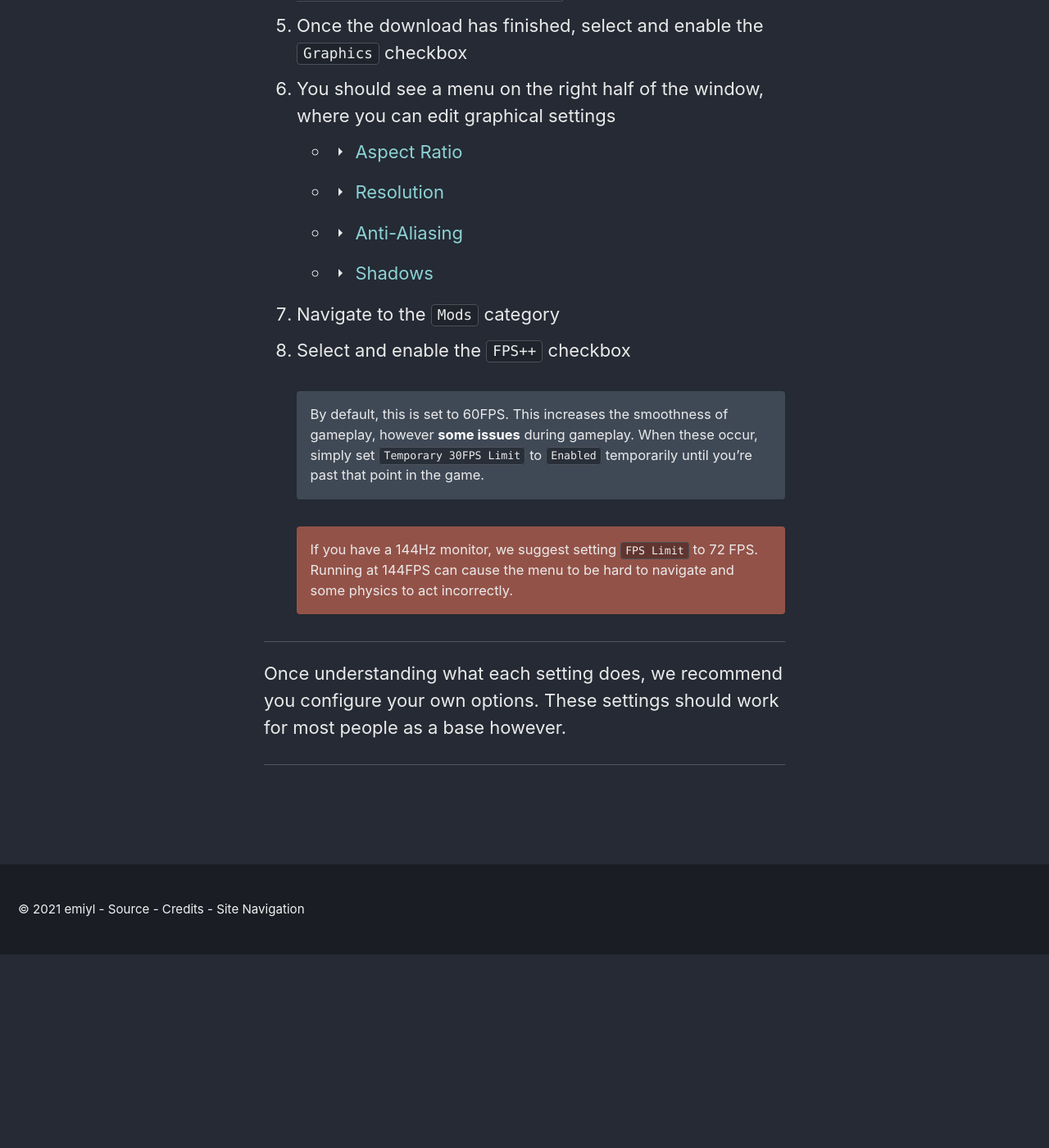
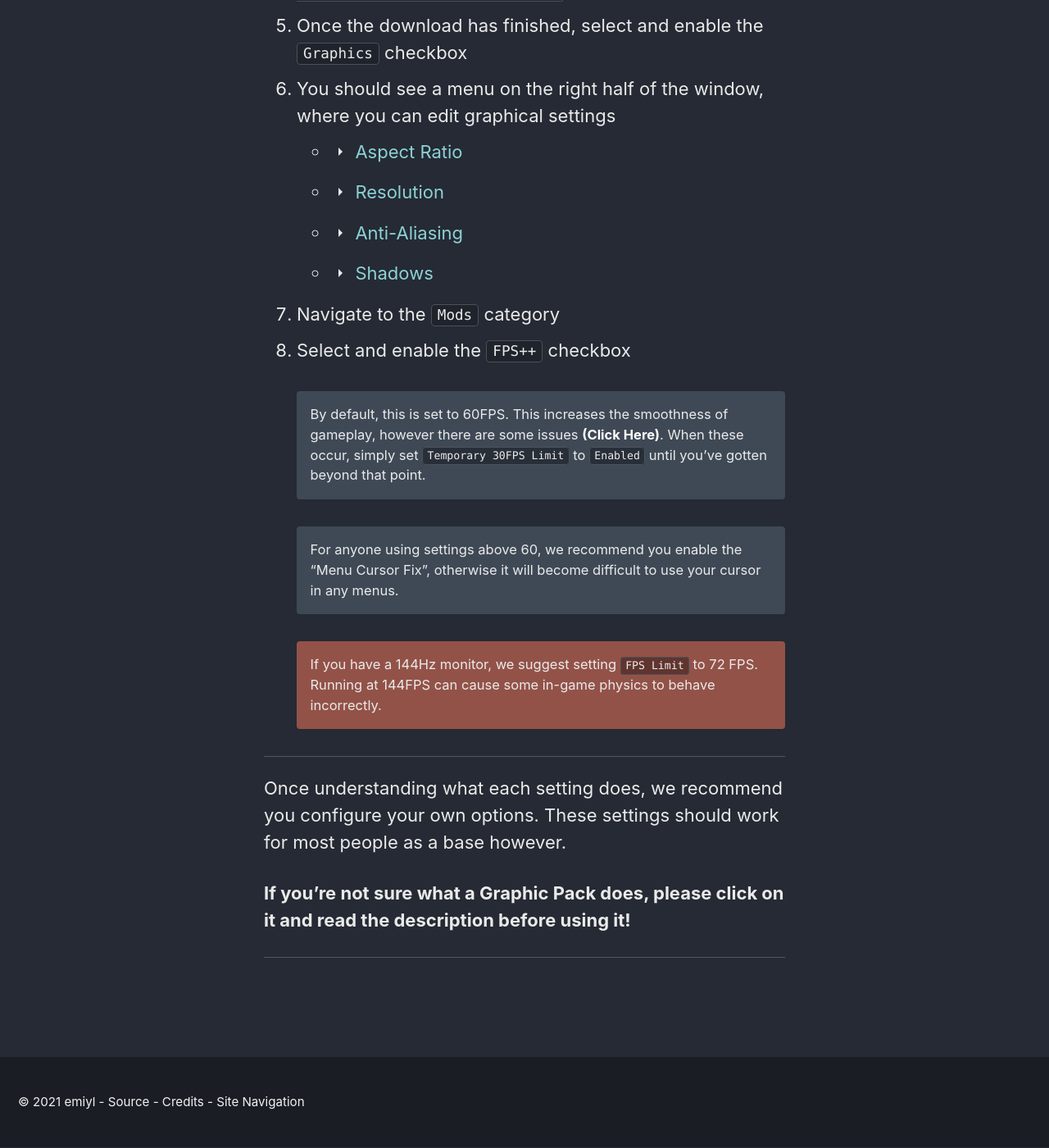
Before and after one commit to cfw-guide/cemu.cfw.guide, a Jekyll site: the page built from _pages/en_US/optimizing-botw.md, in a window 1280 px wide and 1400 px high, scrolled down 2513 px. Shown: the whole window at 82% size. Built offline with Jekyll 4.4.1, drawn with Linux system fonts in a browser that asks for light colours; before the commit the page ends 3678 px from its top, so only the background shows below that; some of the changed text lies outside the part shown.

Commit message:
Further page tweaks / fixes.

```diff
--- a/_pages/en_US/optimizing-botw.md
+++ b/_pages/en_US/optimizing-botw.md
@@ -26,7 +26,7 @@ Under your display name, it should say `Display #: Connected to [GPU]`. It shoul
 ![]({{ "/assets/images/get_gpu.png" | absolute_url }})
 {: .notice--info}
 
-## Graphics Packs
+## Graphic Packs
 
 Please make sure to the read the descriptions and presets for each graphic pack that you consider using.
 {: .notice--danger}
@@ -43,7 +43,7 @@ Please make sure to the read the descriptions and presets for each graphic pack
       <div class="collapsible-content-1">
         <div class="content-inner notice--info">
           <div style="padding:.5em;">
-            <p>Breath of the Wild runs on a 16:9 aspect ratio on the Wii U. If you have a monitor that isn't 16:9, you may change the aspect ratio to match it in Cemu. Please be aware that UI elements can stretch to fit the screen, which requires modifications to fix.</p>
+            <p>Breath of the Wild runs on a 16:9 aspect ratio on the Wii U. If you have a monitor that isn't 16:9, you may change the aspect ratio to match it in Cemu. Please be aware that UI elements will stretch on wide screens and cannot be fixed at this time.</p>
           </div>
         </div>
       </div>
@@ -54,7 +54,6 @@ Please make sure to the read the descriptions and presets for each graphic pack
         <div class="content-inner notice--info">
         <div style="padding:.5em;">
           <p>If you have a more powerful GPU, you may be able to change the resolution to a higher value, e.g. 1080p or 1440p.</p>
-          <p>If you have a weaker GPU, you may want to leave this box unchecked or consider changing it to a lower value to increase performance.</p>
           <p>Run the game with different resolutions to see which works best for you.</p>
         </div>
       </div>
@@ -90,12 +89,17 @@ Please make sure to the read the descriptions and presets for each graphic pack
 1. Navigate to the `Mods` category
 1. Select and enable the `FPS++` checkbox
 
-    By default, this is set to 60FPS. This increases the smoothness of gameplay, however [some issues](https://wiki.cemu.info/wiki/The_Legend_of_Zelda:_Breath_of_the_Wild#Issues_arising_by_using_FPS.2B.2B_or_static_FPS.2B.2B) during gameplay. When these occur, simply set `Temporary 30FPS Limit` to `Enabled` temporarily until you're past that point in the game.
+    By default, this is set to 60FPS. This increases the smoothness of gameplay, however there are some issues [(Click Here)](https://wiki.cemu.info/wiki/The_Legend_of_Zelda:_Breath_of_the_Wild#Issues_arising_by_using_FPS.2B.2B_or_static_FPS.2B.2B). When these occur, simply set `Temporary 30FPS Limit` to `Enabled` until you've gotten beyond that point.
     {: .notice--info}
 
-    If you have a 144Hz monitor, we suggest setting `FPS Limit` to 72 FPS. Running at 144FPS can cause the menu to be hard to navigate and some physics to act incorrectly.
+    For anyone using settings above 60, we recommend you enable the "Menu Cursor Fix", otherwise it will become difficult to use your cursor in any menus.
+    {: .notice--info}
+
+    If you have a 144Hz monitor, we suggest setting `FPS Limit` to 72 FPS. Running at 144FPS can cause some in-game physics to behave incorrectly.
     {: .notice--warning}
 
 ---
 
 Once understanding what each setting does, we recommend you configure your own options. These settings should work for most people as a base however.
+
+**If you're not sure what a Graphic Pack does, please click on it and read the description before using it!**
```
